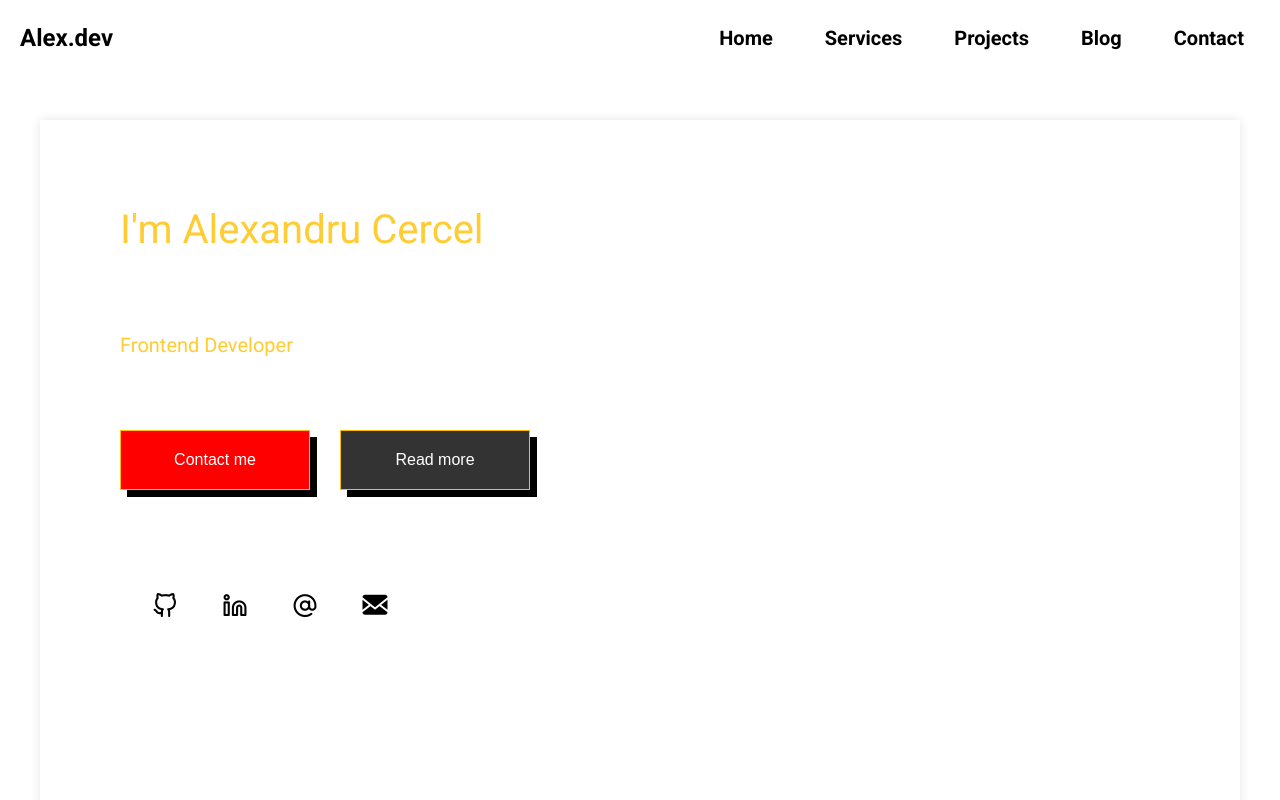
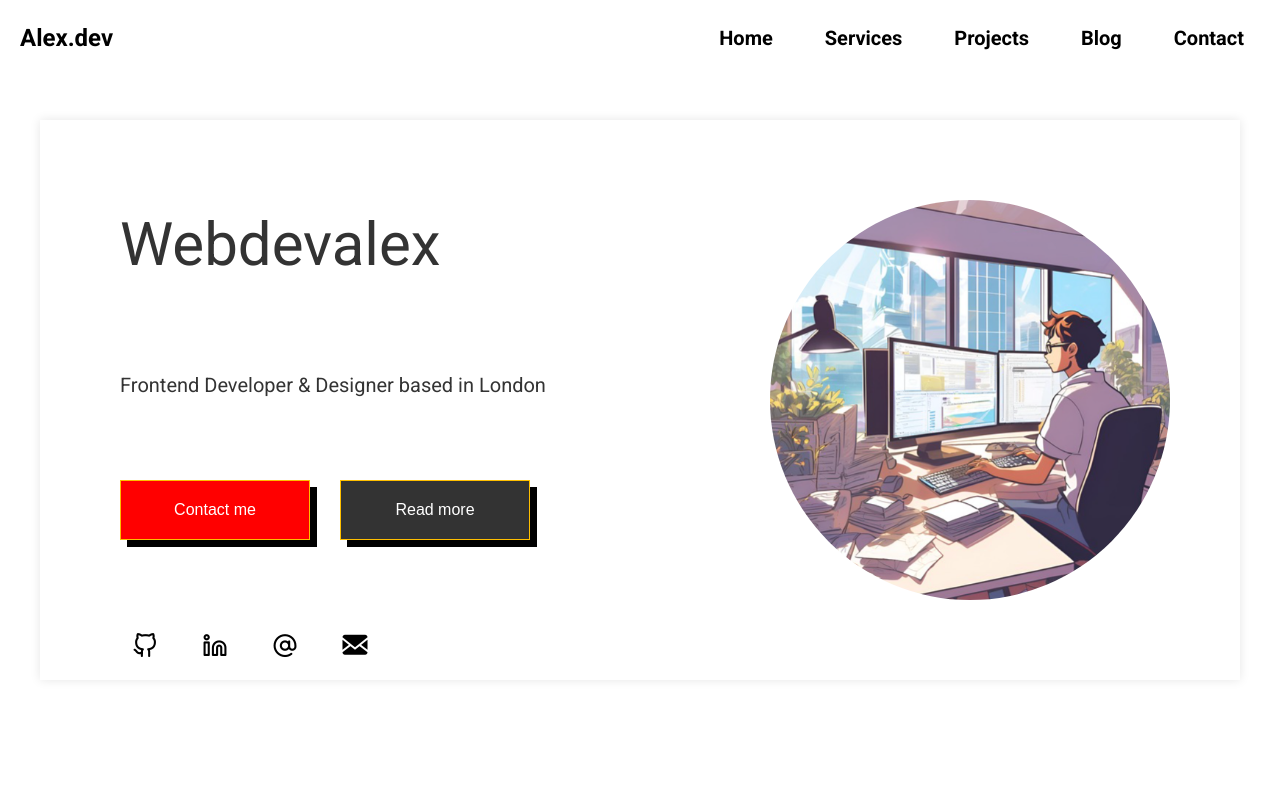
Before and after one commit to Alez05/my-portfolio-v2, a Next.js app: page / in a window 1280 px wide. Shown: the top 800 px of the page. Built offline with nearby package versions, Linux system fonts and the light colour scheme.

Commit message:
add image on herobox Fixes #56

```diff
--- a/src/libs/data/herobox.json
+++ b/src/libs/data/herobox.json
@@ -1,6 +1,6 @@
 {
-  "title": "I'm Alexandru Cercel",
-  "description": "Frontend Developer",
+  "title": "Webdevalex",
+  "description": "Frontend Developer & Designer based in London",
   "image": "https://avatars2.githubusercontent.com/u/1011776?s=460&v=4",
   "readMore": "Read more",
   "buttonText": "Contact me",
--- a/src/libs/ui/molecule/herobox/herobox.css
+++ b/src/libs/ui/molecule/herobox/herobox.css
@@ -1,10 +1,6 @@
 .hero-image {
-  background-image: url('/images/silly.png') !important;
-  background-size: cover;
-  height: 600px;
-  width: 100%;
-  top: 200px;
-  position: relative;
-  background-position: center;
-  background-repeat: no-repeat;;
+  height: 400px;
+  width: 400px;
+  object-fit: cover;
+  border-radius: 50%;
 }
--- a/src/libs/ui/molecule/herobox/herobox.tsx
+++ b/src/libs/ui/molecule/herobox/herobox.tsx
@@ -11,26 +11,27 @@ const HeroBox = () => {
     >
       <FlexBox
         width='100%'
-        height='100vh'
+        height='70vh'
         padding={80}
-        gap={30}
-        alignContent='space-around'
+        gap={50}
+        flexDirection='row'
+        justifyContent='space-between'
         boxShadow='0 0 10px 0 rgba(0, 0, 0, 0.1)'
         as='section'
       >
         <FlexBox
-          as='section'
-          gap={70}
+          gap={80}
+          width='60%'
         >
           <Text
             as='h1'
-            fontSize={40}
-            color='var(--color-sunburst)'
+            fontSize={60}
+            color='var(--color-text)'
           >
             {herobox.title}
           </Text>
           <Text
-            color='var(--color-sunburst)'
+            color='var(--color-text)'
             fontSize={20}
             as='p'
           >
@@ -39,6 +40,7 @@ const HeroBox = () => {
           <FlexBox
             flexDirection='row'
             gap={30}
+            width='600px'
           >
             <Button
               type='button'
@@ -65,6 +67,17 @@ const HeroBox = () => {
           </FlexBox>
           <SocialNetwork />
         </FlexBox>
+        <FlexBox
+          justifyContent='center'
+          width='40%'
+          flexDirection='row'
+        >
+          <img
+            src='/images/profile.png'
+            alt='profilepic'
+            className='hero-image'
+          />
+        </FlexBox>
       </FlexBox>
     </FlexBox>
   );
--- a/src/libs/ui/molecule/network/network.tsx
+++ b/src/libs/ui/molecule/network/network.tsx
@@ -6,7 +6,6 @@ const SocialNetwork = () => {
     <FlexBox
       flexDirection='row'
       gap={20}
-      padding={20}
       width='300px'
     >
       <a
```
Also changed, not shown: src/libs/data/network.json (+3 -6 lines), public/images/profile.jpeg (deleted), public/images/profile.png (added).
